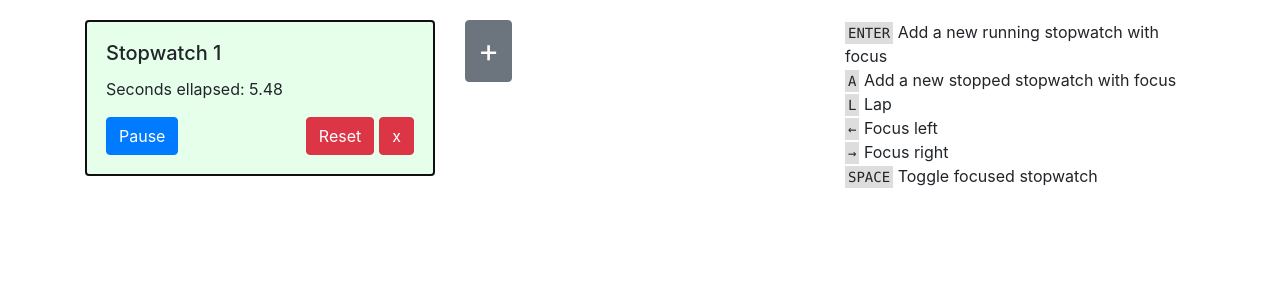
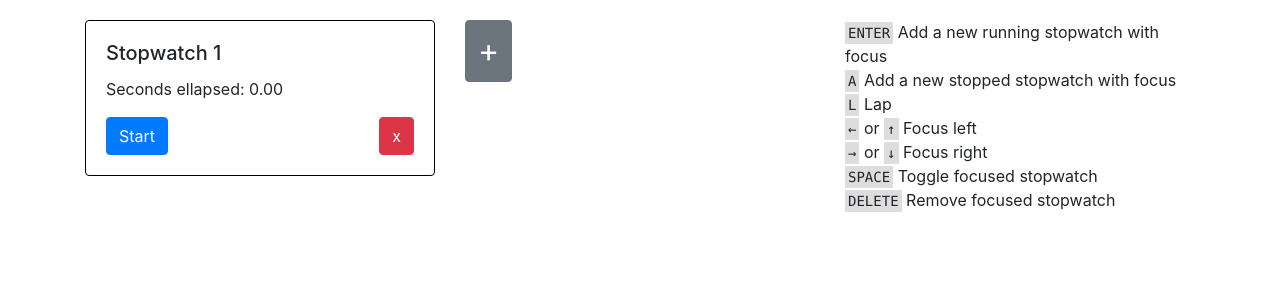
Before and after one commit to rpagliuca/rotary-arvore-do-bem-divulgacao, a React (Create React App) app: page / in a window 1280 px wide. Shown: the top 300 px of the page. Built offline with nearby package versions, Linux system fonts and the light colour scheme.

Commit message:
feat: Major functionalities implemented

```diff
--- a/src/App.js
+++ b/src/App.js
@@ -1,3 +1,9 @@
+
+/*
+ *  BACKLOG
+ *    When interacting with individual HTML components (input, form, etc) disable global shortcuts
+ */
+
 import { React, useEffect, useReducer, useState, useRef } from 'react';
 import * as rs from 'reactstrap';
 import 'bootstrap/dist/css/bootstrap.min.css';
@@ -17,7 +23,7 @@ const RESTART = "RESTART"
 const INCREMENT = "INCREMENT"
 const TOGGLE = "TOGGLE"
 
-const useTimer = (initialRunningState) => {
+const useTimer = (initialRunningState, initialCount) => {
 
   const [ state, dispatch ] = useReducer((state, action) => {
     switch (action.type) {
@@ -40,7 +46,7 @@ const useTimer = (initialRunningState) => {
     shouldRestart: false,
     start: (+ new Date()),
     counter: 0,
-    accumulated: 0,
+    accumulated: initialCount,
   })
 
   useEffect(() => {
@@ -64,9 +70,12 @@ const useTimer = (initialRunningState) => {
 
 const KEY_CODE_ARROW_RIGHT = 39
 const KEY_CODE_ARROW_LEFT = 37
+const KEY_CODE_ARROW_UP = 38
+const KEY_CODE_ARROW_DOWN = 40
 const KEY_CODE_SPACE = 32
 const KEY_CODE_ENTER = 13
 const KEY_CODE_A = 65
+const KEY_CODE_L = 76
 const KEY_CODE_DELETE = 46
 
 const TYPE_FOCUS_RIGHT = "TYPE_FOCUS_RIGHT"
@@ -74,14 +83,18 @@ const TYPE_FOCUS_LEFT = "TYPE_FOCUS_LEFT"
 const TYPE_ADD_RUNNING_STOPWATCH = "TYPE_ADD_RUNNING_STOPWATCH"
 const TYPE_ADD_STOPPED_STOPWATCH = "TYPE_ADD_STOPPED_STOPWATCH"
 const TYPE_DELETE = "TYPE_DELETE"
+const TYPE_LAP = "TYPE_LAP"
+const TYPE_ENABLE_GLOBAL_SHORTCUTS = "TYPE_ENABLE_GLOBAL_SHORTCUTS"
+const TYPE_DISABLE_GLOBAL_SHORTCUTS = "TYPE_DISABLE_GLOBAL_SHORTCUTS"
 
 const INITIAL_STATE_RUNNING = "INITIAL_STATE_RUNNING"
 const INITIAL_STATE_STOPPED = "INITIAL_STATE_STOPPED"
 
-const newCard = (id, initialState) => {
+const newCard = (id, initialState, initialCount) => {
   return {
     id: id,
-    initialState: initialState || INITIAL_STATE_RUNNING
+    initialState: initialState || INITIAL_STATE_RUNNING,
+    initialCount: initialCount || 0
   }
 }
 
@@ -94,23 +107,21 @@ const MyCards = () => {
     let nextState = {}
     let nextCard = {}
     let nextCardId = 0
-    let latestCard = {}
-    let latestId = 0
     switch (action.type) {
+      case TYPE_ENABLE_GLOBAL_SHORTCUTS:
+        return {...state, globalShortcutsEnabled: true}
+      case TYPE_DISABLE_GLOBAL_SHORTCUTS:
+        return {...state, globalShortcutsEnabled: false}
       case TYPE_ADD_RUNNING_STOPWATCH:
         cards = [...state.cards]
-        latestCard = cards[cards.length - 1]
-        latestId = (latestCard && latestCard.id) || 0
-        card = newCard(latestId + 1, INITIAL_STATE_RUNNING)
+        card = newCard(state.autoincrement + 1, INITIAL_STATE_RUNNING)
         cards.push(card)
-        return {...state, cards: cards, currentFocusId: card.id}
+        return {...state, autoincrement: state.autoincrement + 1, cards: cards, currentFocusId: card.id}
       case TYPE_ADD_STOPPED_STOPWATCH:
         cards = [...state.cards]
-        latestCard = cards[cards.length - 1]
-        latestId = (latestCard && latestCard.id) || 0
-        card = newCard(latestId + 1, INITIAL_STATE_STOPPED)
+        card = newCard(state.autoincrement + 1, INITIAL_STATE_STOPPED)
         cards.push(card)
-        return {...state, cards: cards, currentFocusId: card.id}
+        return {...state, autoincrement: state.autoincrement + 1, cards: cards, currentFocusId: card.id}
       case TYPE_DELETE:
         cards = [...state.cards]
         cards = cards.filter(i => i.id !== action.id)
@@ -118,9 +129,20 @@ const MyCards = () => {
         if (action.id === state.currentFocusId) {
           currentFocusPos = state.cards.findIndex(i => i.id === state.currentFocusId)
           nextCard = state.cards[(currentFocusPos + 1) % state.cards.length]
+          if (currentFocusPos === state.cards.length - 1) {
+            // We are the last card, so move focus to the previous one
+            nextCard = state.cards[(currentFocusPos - 1 + state.cards.length) % state.cards.length]
+          }
           nextCardId = (nextCard && nextCard.id) || 0
           nextState.currentFocusId = nextCardId
         }
+        return nextState
+      case TYPE_LAP:
+        cards = [...state.cards]
+        const oldCardPosition = state.cards.findIndex(i => i.id === state.currentFocusId)
+        const otherCard = newCard(state.autoincrement + 1, INITIAL_STATE_RUNNING, action.initialCount)
+        cards.splice(oldCardPosition + 1, 0, otherCard)
+        nextState = {...state, autoincrement: state.autoincrement + 1, cards, currentFocusId: otherCard.id}
         return nextState
       case TYPE_FOCUS_RIGHT:
         currentFocusPos = state.cards.findIndex(i => i.id === state.currentFocusId)
@@ -137,27 +159,45 @@ const MyCards = () => {
     }
   }, {
     cards: [
-      newCard(1)
+      newCard(1, INITIAL_STATE_STOPPED)
     ],
-    currentFocusId: 1
+    currentFocusId: 1,
+    autoincrement: 1,
+    globalShortcutsEnabled: true
   })
 
   useEffect(() => {
+    if (!state.globalShortcutsEnabled) {
+      return
+    }
     const handleKeyDown = (e) => {
       const k = e.keyCode
-      if (k === KEY_CODE_ARROW_RIGHT) dispatch({ type: TYPE_FOCUS_RIGHT })
-      if (k === KEY_CODE_ARROW_LEFT) dispatch({ type: TYPE_FOCUS_LEFT })
+      if (k === KEY_CODE_ARROW_RIGHT || k === KEY_CODE_ARROW_DOWN) dispatch({ type: TYPE_FOCUS_RIGHT })
+      if (k === KEY_CODE_ARROW_LEFT || k === KEY_CODE_ARROW_UP) dispatch({ type: TYPE_FOCUS_LEFT })
       if (k === KEY_CODE_ENTER) dispatch({ type: TYPE_ADD_RUNNING_STOPWATCH })
       if (k === KEY_CODE_A) dispatch({ type: TYPE_ADD_STOPPED_STOPWATCH })
     }
     document.addEventListener("keydown", handleKeyDown, false)
     return () => document.removeEventListener("keydown", handleKeyDown, false)
-  }, [dispatch])
+  }, [dispatch, state])
 
   return (
     <rs.Row>
-      {state.cards.map(i => <MyCardCol key={i.id} handleDelete={() => dispatch({type: TYPE_DELETE, id: i.id})} cardNumber={i.id} hasFocus={i.id === state.currentFocusId} initialState={i.initialState}/>)}
-      <AddCard addCard={() => dispatch(TYPE_ADD_RUNNING_STOPWATCH)}/>
+      {state.cards.map(i => {
+        const handleTriggerLap = (initialCount) => dispatch({type: TYPE_LAP, id: i.id, initialCount: initialCount})
+        const handleDelete = () => dispatch({type: TYPE_DELETE, id: i.id})
+        const enableGlobalShortcuts = () => dispatch({type: TYPE_ENABLE_GLOBAL_SHORTCUTS})
+        const disableGlobalShortcuts = () => dispatch({type: TYPE_DISABLE_GLOBAL_SHORTCUTS})
+        const handlers = {handleTriggerLap, handleDelete, enableGlobalShortcuts, disableGlobalShortcuts}
+        const data = {
+          ...i,
+          hasFocus: i.id === state.currentFocusId,
+          cardNumber: i.id,
+          globalShortcutsEnabled: state.globalShortcutsEnabled
+        }
+        return <MyCardCol key={i.id} data={data} handlers={handlers}/>
+      })}
+      <AddCard addCard={() => dispatch({type: TYPE_ADD_STOPPED_STOPWATCH})}/>
       <ShortcutCard/>
     </rs.Row>
   )
@@ -165,23 +205,28 @@ const MyCards = () => {
 
 const MyCardCol = (props) => {
   let style = {}
-  if (props.hasFocus) {
+
+  if (props.data.hasFocus) {
     style["borderColor"] = "black"
   }
 
   return (
     <rs.Col md="4" style={{marginTop: 10, marginBottom: 10}}>
       <rs.Card style={style}>
-        <MyCardBody cardNumber={props.cardNumber} hasFocus={props.hasFocus} handleDelete={props.handleDelete} initialState={props.initialState}/>
+        <MyCardBody data={props.data} handlers={props.handlers}/>
       </rs.Card>
     </rs.Col>
   )
 }
 
 const AddCard = (props) => {
+  const handleClick = (e) => {
+    props.addCard();
+    e.target.blur()
+  }
   return (
     <rs.Col md="4" sm="12" style={{marginTop: 10, marginBottom: 10}}>
-      <rs.Button color="secondary" style={{fontSize: "200%"}} onClick={props.addCard}>+</rs.Button>
+      <rs.Button color="secondary" style={{fontSize: "200%"}} onClick={handleClick}>+</rs.Button>
     </rs.Col>
   )
 }
@@ -192,9 +237,10 @@ const ShortcutCard = () => {
       <rs.Row><rs.Col><Key>ENTER</Key> Add a new running stopwatch with focus</rs.Col></rs.Row>
       <rs.Row><rs.Col><Key>A</Key> Add a new stopped stopwatch with focus</rs.Col></rs.Row>
       <rs.Row><rs.Col><Key>L</Key> Lap</rs.Col></rs.Row>
-      <rs.Row><rs.Col><Key>←</Key> Focus left</rs.Col></rs.Row>
-      <rs.Row><rs.Col><Key>→</Key> Focus right</rs.Col></rs.Row>
+      <rs.Row><rs.Col><Key>←</Key> or <Key>↑</Key> Focus left</rs.Col></rs.Row>
+      <rs.Row><rs.Col><Key>→</Key> or <Key>↓</Key> Focus right</rs.Col></rs.Row>
       <rs.Row><rs.Col><Key>SPACE</Key> Toggle focused stopwatch</rs.Col></rs.Row>
+      <rs.Row><rs.Col><Key>DELETE</Key> Remove focused stopwatch</rs.Col></rs.Row>
     </rs.Col>
   )
 }
@@ -221,20 +267,28 @@ const DeleteButton = (props) => {
 }
 
 const MyCardBody = (props) => {
-  const [ count, formattedCount, isCounting, toggleCounter, restartCounter ] = useTimer(props.initialState)
+  const [ count, formattedCount, isCounting, toggleCounter, restartCounter ] = useTimer(props.data.initialState, props.data.initialCount)
 
   const ref = useRef(null)
 
   useEffect(() => {
-    if (!props.hasFocus) return
+    if (!props.data.globalShortcutsEnabled) return
+    if (!props.data.hasFocus) return
     const handleKeyDown = (e) => {
-      if (e.keyCode === KEY_CODE_SPACE) toggleCounter()
-      if (e.keyCode === KEY_CODE_DELETE) props.handleDelete()
+      const k = e.keyCode
+      if (k === KEY_CODE_SPACE) toggleCounter()
+      if (k === KEY_CODE_L) {
+        if (isCounting) {
+          toggleCounter()
+        }
+        props.handlers.handleTriggerLap(count)
+      }
+      if (e.keyCode === KEY_CODE_DELETE) props.handlers.handleDelete()
     }
-    ref.current.focus()
     document.addEventListener("keydown", handleKeyDown, false)
     return () => document.removeEventListener("keydown", handleKeyDown, false)
-  }, [toggleCounter, props])
+  }, [isCounting, count, toggleCounter, props])
+
 
   let style = {}
 
@@ -248,11 +302,11 @@ const MyCardBody = (props) => {
     <div ref={ref} tabIndex="0">
       <rs.CardBody style={style}>
         <div style={{zIndex: 1}}>
-          <Title cardNumber={props.cardNumber}/>
+          <Title cardNumber={props.data.cardNumber} disableGlobalShortcuts={props.handlers.disableGlobalShortcuts} enableGlobalShortcuts={props.handlers.enableGlobalShortcuts}/>
         </div>
         <rs.CardText>Seconds ellapsed: {formattedCount}</rs.CardText>
         <rs.Button color="primary" style={{marginRight: 5}} onClick={toggleCounter}>{ isCounting ? "Pause" : (count === 0) ? "Start" : "Continue" }</rs.Button>
-        <DeleteButton handleClick={props.handleDelete}/>
+        <DeleteButton handleClick={props.handlers.handleDelete}/>
         { (count !== 0) ? <rs.Button color="danger" style={{marginRight: 5, float: "right"}} onClick={restartCounter}>Reset</rs.Button> : "" }
       </rs.CardBody>
     </div>
@@ -276,16 +330,21 @@ const Title = (props) => {
     setIsEditing(true)
   }
 
-  const handleFormSubmit = (e) => {
+  const handleInputFocus = (e) => {
+    props.disableGlobalShortcuts()
+  }
+
+  const handleInputBlur = (e) => {
     setIsEditing(false)
+    props.enableGlobalShortcuts()
     e.preventDefault()
   }
 
   return (
     <>
-      <form onSubmit={handleFormSubmit}>
+      <form onSubmit={handleInputBlur}>
         { isEditing ? (
-          <rs.Input {...formDescription} onBlur={handleFormSubmit} innerRef={ref} style={{marginBottom: 5}}/>
+          <rs.Input {...formDescription} onFocus={handleInputFocus} onBlur={handleInputBlur} innerRef={ref} style={{marginBottom: 5}}/>
         ) : (
           <rs.CardTitle tag="h5" onClick={handleTitleClick} style={{cursor: "pointer"}}>
            { formDescription.value || "Stopwatch " + props.cardNumber }
```
Also changed, not shown: .travis.yml (added).
